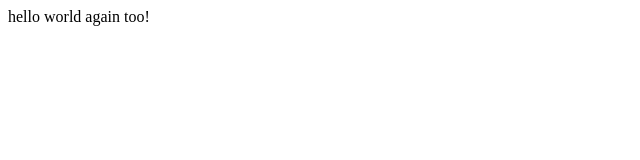
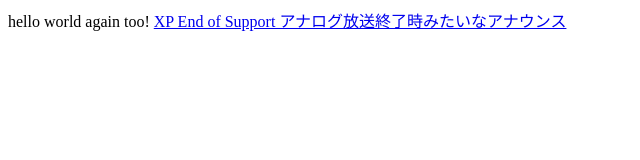
Before and after one commit to abyssluke/abyssluke.github.io, a plain HTML site: page test.html in a window 1280 px wide. Shown: the whole page, without its empty margins (0-640 px from the left). Drawn offline with Linux system fonts and the light colour scheme.

Commit message:
test.html -> xp_eos.mp3 link add

```diff
--- a/test.html
+++ b/test.html
@@ -1,4 +1,6 @@
 <?doctype html>
 <html><head><title>test</title></head>
 <body>
-hello world again too!</body></html>
+hello world again too!
+<a href="xp_eos.mp3">XP End of Support アナログ放送終了時みたいなアナウンス</a>
+</body></html>
```
